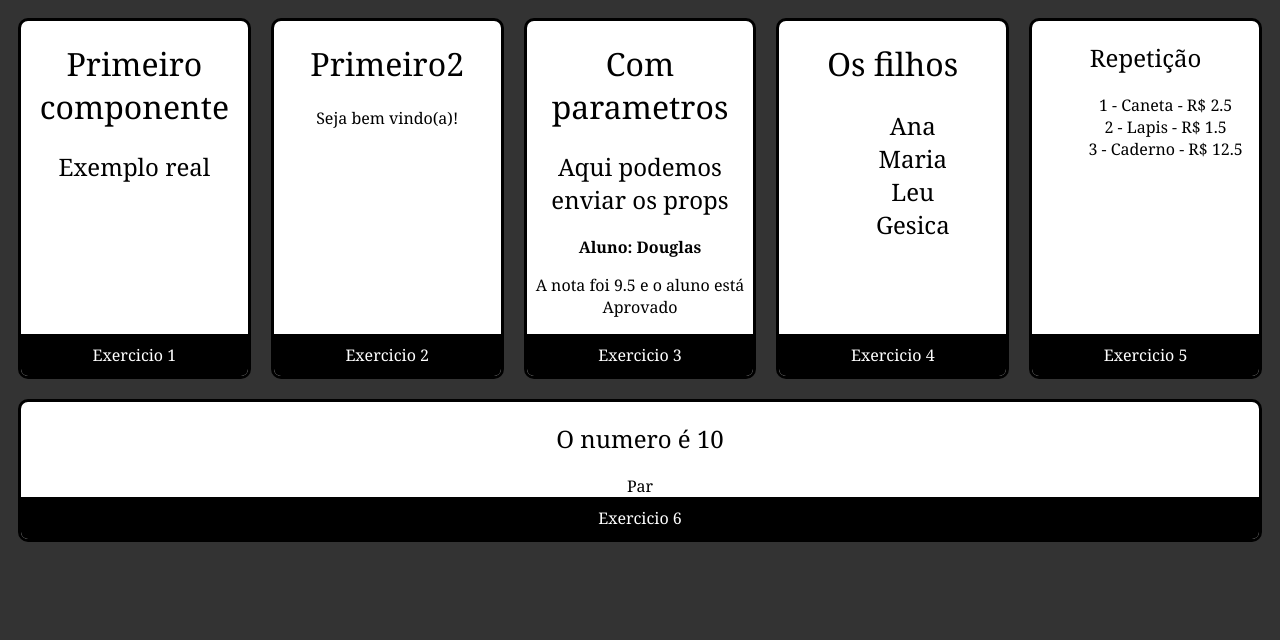
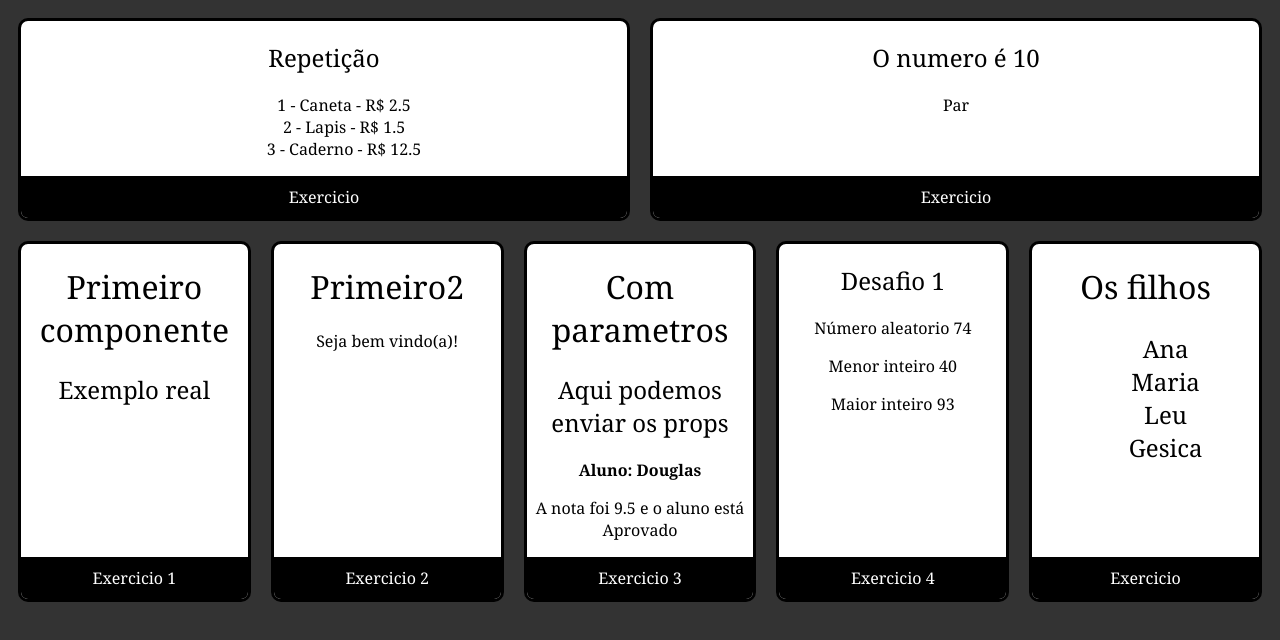
Before and after one commit to capudougmor/EstudosDeReact, a React (Create React App) app in the folder fundamentos-react/: page / in a window 1280 px wide. Shown: the top 640 px of the page. Built offline with nearby package versions, Linux system fonts and the light colour scheme.

Commit message:
Desafio 1 em EstudoDeReact

```diff
--- a/fundamentos-react/src/App.jsx
+++ b/fundamentos-react/src/App.jsx
@@ -7,6 +7,7 @@ import ComFilhos from './components/ComFilhos'
 import Card from './components/layout/card'
 import Repeticao from './components/Repeticao'
 import Condicional from './components/Condicional'
+import Fragmento from './components/Fragmento'
 
 export default props => (
   <div className='App'>
@@ -25,6 +26,9 @@ export default props => (
       />
     </Card>
     <Card titulo='Exercicio 4'>
+      <Fragmento num1={40} num2={93} />
+    </Card>
+    <Card titulo='Exercicio '>
       <ComFilhos>
         <ul>
           <li>Ana</li>
@@ -34,10 +38,10 @@ export default props => (
         </ul>
       </ComFilhos>
     </Card>
-    <Card titulo='Exercicio 5'>
+    <Card titulo='Exercicio '>
       <Repeticao />
     </Card>
-    <Card titulo='Exercicio 6'>
+    <Card titulo='Exercicio '>
       <Condicional numero={10} />
     </Card>
 
--- /dev/null
+++ b/fundamentos-react/src/components/Fragmento.jsx
@@ -0,0 +1,16 @@
+import React from 'react'
+
+const Fragmento = (props) => {
+    const {num1, num2 } = props
+    const numRandom = Math.round( Math.random() * (num2 - num1)) + num1
+    return (
+        <>
+            <h2>Desafio 1</h2>
+            <p>Número aleatorio {numRandom}</p>
+            <p>Menor inteiro {Math.ceil(props.num1)}</p>
+            <p>Maior inteiro {Math.floor(props.num2)}</p>
+        </>
+    )
+}
+
+export default Fragmento
--- a/fundamentos-react/src/index.css
+++ b/fundamentos-react/src/index.css
@@ -1,6 +1,6 @@
 .App {
   display: flex;
-  flex-wrap: wrap;
+  flex-wrap: wrap-reverse;
 }
 
 body {
```
